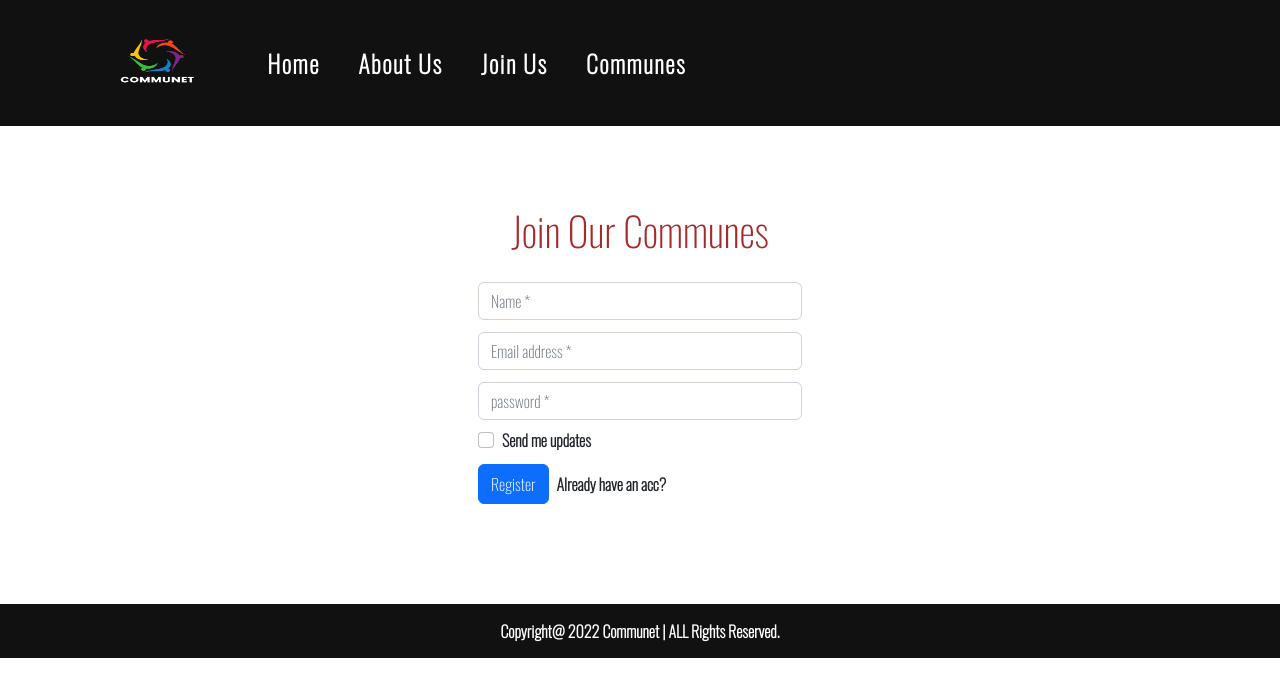
After one commit to redhat-beyond/commune, a Django app: page /signup/ in a window 1280 px wide. The commit adds this page. Shown: the top 697 px of the page. Run offline with Django 4.2, Linux system fonts and the light colour scheme.

Commit message:
fixed changesss

```diff
--- a/commune/urls.py
+++ b/commune/urls.py
@@ -22,7 +22,9 @@ from django.conf import settings
 urlpatterns = [
     path('admin/', admin.site.urls),
     path('', views.main_page, name='Main_Page'),
-    path('chores/', views.chores, name="chores"),
+    path('commune/', views.commune, name="commune"),
+    path('login/', views.user_login, name="login"),
+    path('signup/', views.user_signup, name="signup"),
 ]
 
 urlpatterns += static(settings.MEDIA_URL, document_root=settings.MEDIA_ROOT)
--- a/commune_app/templates/commune_app/chores.html
+++ b/commune_app/templates/base.html
@@ -25,40 +25,16 @@
         <div class="collapse navbar-collapse" id="navbarResponsive">
             <ul class="navbar-nav ml-auto">
             <li class="nav-item"><a href="{% url 'Main_Page' %}" class="nav-link active text-white">Home</a></li>
-            <li class="nav-item"><a href="{% url 'Main_Page' %}" class="nav-link active text-white">About Us</a></li>
-            <li class="nav-item"><a href="{% url 'chores' %}" class="nav-link active text-white">Chores</a></li>
-            <li class="nav-item"><a href="{% url 'Main_Page' %}" class="nav-link active text-white">Team</a></li></ul>
+            <li class="nav-item"><a href="#story" class="nav-link active text-white">About Us</a></li>
+			<li class="nav-item"><a href="{% url 'signup' %}" class="nav-link active text-white">Join Us</a></li>
+            <li class="nav-item"><a href="{% url 'commune' %}" class="nav-link active text-white">Communes</a></li></ul>
         </div>
         </div>
     </nav>
-    <main>
-        <div class="container-fluid text-center p-5">
-            <h1 style="color:brown">CHORES</h1>
-        </div>
-        <div class="container">
-            <div class="row">
-                {% block content %}
-                    {% for chore in chores %}
-                        <h3 style="color:brown">{{chore.title}}</h3>
-                        <p>Description : {{chore.description}}</p>
-                        <p>Created at : {{chore.date}}</p>
-                        <p>Budget: {{chore.budget}}</p>
-                        <p>This chore assigned to : {{chore.assign_to}}</p>
-                        <p>passed : {{chore.passed}}</p>
-                        <p>completed : {{chore.completed}}</p>
-                    {% endfor %}
-                {% endblock content %}
-            </div>
-        </div>
-    </main>
-    <footer>
-        <div class="footer col-md-12 text-center ">
-            <span>Copyright @2022 Communet | ALL Rights Reserved.</span>
-        </div>
-    </footer>
-    <script src="script.js"></script>
-    <!-- jQuery first, then Popper.js, then Bootstrap JS -->
-    <script src="https://code.jquery.com/jquery-3.3.1.slim.min.js" integrity="sha384-q8i/X+965DzO0rT7abK41JStQIAqVgRVzpbzo5smXKp4YfRvH+8abtTE1Pi6jizo" crossorigin="anonymous"></script>        <script src="https://cdn.jsdelivr.net/npm/popper.js@1.14.7/dist/umd/popper.min.js" integrity="sha384-UO2eT0CpHqdSJQ6hJty5KVphtPhzWj9WO1clHTMGa3JDZwrnQq4sF86dIHNDz0W1" crossorigin="anonymous"></script>
-    <script src="https://cdn.jsdelivr.net/npm/bootstrap@4.3.1/dist/js/bootstrap.min.js" integrity="sha384-JjSmVgyd0p3pXB1rRibZUAYoIIy6OrQ6VrjIEaFf/nJGzIxFDsf4x0xIM+B07jRM" crossorigin="anonymous"></script>
+
+	{% block body %} {% endblock %}
+
+
 </body>
+
 </html>
--- /dev/null
+++ b/commune_app/templates/commune_app/signup.html
@@ -0,0 +1,53 @@
+{% extends 'base.html' %}
+{% block title %} signup {% endblock %}
+{% block body %}
+<main>
+    <!--THE SIGN UP PAGE  -->
+    <section class="signup">
+        <div class="container">
+          <div class="row">
+            <div class="row justify-content-center col-md-4 offset-md-4 my-5 pt-3 pb-5 text-center col-sm-12 col-xs-12">
+
+                <div class="m-0 p-3"><h1 style="color:brown">Join Our Communes</h1></div>
+
+                <form method="post">{% csrf_token %}
+                    <div class="d-flex flex-row align-items-center mb-1">
+                        <input type="text" placeholder="Name *" class="form-control m-1" required="" name="name"/>
+                    </div>
+
+                    <div class="d-flex flex-row align-items-center mb-1">
+                        <input type="email" placeholder="Email address *" class="form-control m-1" name="email"/>
+                    </div>
+
+                    <div class="d-flex flex-row align-items-center mb-1">
+                        <input type="password" placeholder="password *" class="form-control m-1" name="password"/>
+                    </div>
+
+                    <div class="form-check d-flex pb-2 mx-1 mb-1 mb-lg-1">
+                        <input class="form-check-input me-2" type="checkbox" value=""" />
+                        <label class="form-check-label">Send me updates</label>
+                    </div>
+
+                    <div class="d-flex mx-1 mb-1 mb-lg-1">
+                        <button type="submit" class="btn btn-primary btn-md">Register</button>
+                        <a href="{% url 'login' %}" class="nav-link active m-2">Already have an acc?</a>
+                    </div>
+                </form>
+
+            </div>
+        </div>
+        </div>
+    </section>
+</main>
+<footer>
+    <div class="footer col-md-12 text-center">
+      <span>Copyright@ 2022 Communet | ALL Rights Reserved.</span>
+    </div>
+</footer>
+<script src="script.js"></script>
+<!-- jQuery first, then Popper.js, then Bootstrap JS -->
+<script src="https://code.jquery.com/jquery-3.3.1.slim.min.js" integrity="sha384-q8i/X+965DzO0rT7abK41JStQIAqVgRVzpbzo5smXKp4YfRvH+8abtTE1Pi6jizo" crossorigin="anonymous"></script>        <script src="https://cdn.jsdelivr.net/npm/popper.js@1.14.7/dist/umd/popper.min.js" integrity="sha384-UO2eT0CpHqdSJQ6hJty5KVphtPhzWj9WO1clHTMGa3JDZwrnQq4sF86dIHNDz0W1" crossorigin="anonymous"></script>
+<script src="https://cdn.jsdelivr.net/npm/bootstrap@4.3.1/dist/js/bootstrap.min.js" integrity="sha384-JjSmVgyd0p3pXB1rRibZUAYoIIy6OrQ6VrjIEaFf/nJGzIxFDsf4x0xIM+B07jRM" crossorigin="anonymous"></script>
+</body>
+</html>
+{% endblock %}
--- a/commune_app/views.py
+++ b/commune_app/views.py
@@ -1,12 +1,48 @@
-from django.shortcuts import render
-from .models import Chore
+from django.shortcuts import render, redirect
+from django.contrib.auth import get_user_model
+from django.contrib.auth import authenticate, login, logout
+from .models import Chore, Commune
 
 
 def main_page(request):
-    return render(request, 'commune_app/index.html')
+    communes = Commune.objects.all()
+    context = {'communes': communes}
+    return render(request, 'commune_app/index.html', context)
 
 
-def chores(request):
+def commune(request):
     chores = Chore.objects.all()
     context = {'chores': chores}
-    return render(request, 'commune_app/chores.html', context)
+    return render(request, 'commune_app/commune.html', context)
+
+
+def user_signup(request):
+    if request.method == 'POST':
+        email = request.POST['email']
+        name = request.POST['name']
+        password = request.POST['password']
+        user_model = get_user_model()
+        user_obj = user_model.objects.create_user(email=email, name=name)
+        user_obj.set_password(password)
+        user_obj.save()
+        user_auth = authenticate(username=email, password=password)
+        login(request, user_auth)
+        return redirect('Main_Page')
+    else:
+        return render(request, 'commune_app/signup.html')
+
+
+def user_login(request):
+    if request.method == 'POST':
+        email = request.POST['email']
+        password = request.POST['password']
+        user_auth = authenticate(username=email, password=password)
+        login(request, user_auth)
+        return redirect('Main_Page')
+    else:
+        return render(request, 'commune_app/login.html')
+
+
+def user_logout(request):
+    logout(request)
+    return redirect('Main_Page')
```
Also changed, not shown: commune_app/templates/commune_app/commune.html (added, +21 -0 lines), commune_app/templates/commune_app/index.html (+4 -33 lines), commune_app/templates/commune_app/login.html (added, +45 -0 lines), commune_app/tests/test_chores.py (+24 -5 lines), commune_app/tests/test_site.py (added, +15 -0 lines), commune_app/migrations/0001_alter_user_groups_alter_user_is_active.py (added).
